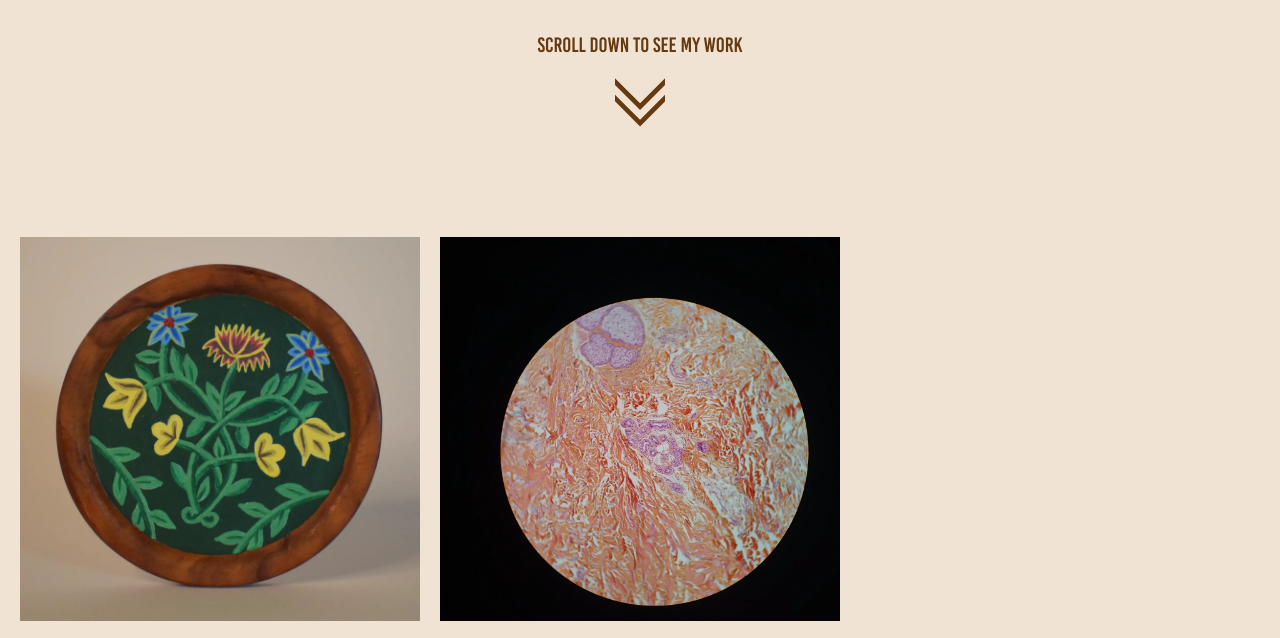
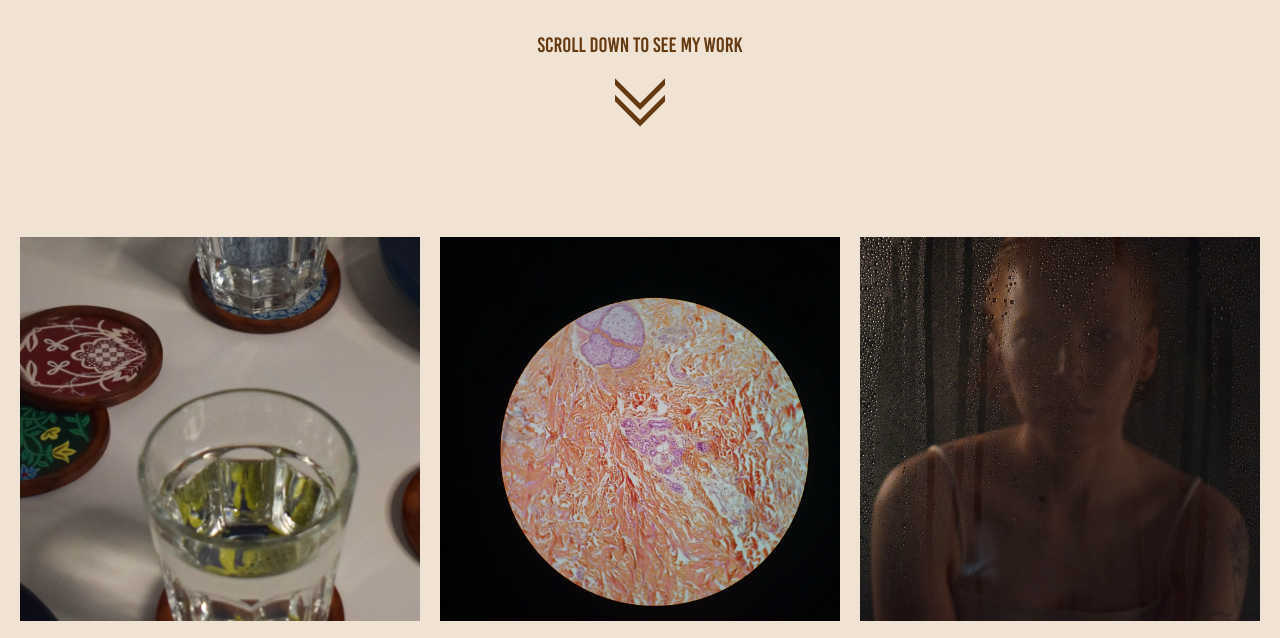
Before and after one commit to ESPR07/helene-volle-portfolio, a plain HTML site: page pages/myWork.html in a window 1280 px wide. Shown: the part 263-901 px from the top of the page. Drawn offline with Linux system fonts and the light colour scheme.

Commit message:
Added json information

```diff
--- a/pages/myWork.html
+++ b/pages/myWork.html
@@ -5,7 +5,7 @@
     <meta name="viewport" content="width=device-width, initial-scale=1.0">
     <link rel="stylesheet" href="/styles/root.css">
     <link rel="stylesheet" href="/styles/myWork.css">
-    <script src="/scripts/myWork.js"></script>
+    <script defer src="/scripts/myWork.js"></script>
     <title>My Work</title>
 </head>
 <body>
@@ -18,9 +18,9 @@
     </nav>
     <main>
         <section class="greeting-box">
-            <h1>HI, I'M HELENE BACKE VOLLE</h1>
+            <h1>Hi, I'm Helene Backe Volle</h1>
             <p>Scroll down to see my work</p>
-            <button></button>
+            <button id="scroll-button"></button>
         </section>
         <section class="image-grid"></section>
 
--- a/scripts/fakeAPI/info.json
+++ b/scripts/fakeAPI/info.json
@@ -6,7 +6,27 @@
             "short_description": "This is the short description",
             "images": [
                 {
+                    "link": "/assets/images/a_new_little_life/12.webp",
+                    "title": "Project image",
+                    "width": "-"
+                },
+                {
+                    "link": "/assets/images/a_new_little_life/11.webp",
+                    "title": "Title",
+                    "width": "100%"
+                },
+                {
                     "link": "/assets/images/a_new_little_life/01.webp",
+                    "title": "Title",
+                    "width": "60%"
+                },
+                {
+                    "link": "/assets/images/a_new_little_life/09.webp",
+                    "title": "Title",
+                    "width": "39%"
+                },
+                {
+                    "link": "/assets/images/a_new_little_life/10.webp",
                     "title": "Title",
                     "width": "39%"
                 },
@@ -18,7 +38,52 @@
                 {
                     "link": "/assets/images/a_new_little_life/03.webp",
                     "title": "Title",
+                    "width": "60%"
+                },
+                {
+                    "link": "/assets/images/a_new_little_life/08.webp",
+                    "title": "Title",
+                    "width": "39%"
+                },
+                {
+                    "link": "/assets/images/a_new_little_life/07.webp",
+                    "title": "Title",
+                    "width": "39%"
+                },
+                {
+                    "link": "/assets/images/a_new_little_life/04.webp",
+                    "title": "Title",
+                    "width": "60%"
+                },
+                {
+                    "link": "/assets/images/a_new_little_life/05.webp",
+                    "title": "Title",
+                    "width": "60%"
+                },
+                {
+                    "link": "/assets/images/a_new_little_life/06.webp",
+                    "title": "Title",
+                    "width": "39%"
+                },
+                {
+                    "link": "/assets/images/a_new_little_life/12.webp",
+                    "title": "Title",
                     "width": "100%"
+                },
+                {
+                    "link": "/assets/images/a_new_little_life/13.webp",
+                    "title": "Title",
+                    "width": "33%"
+                },
+                {
+                    "link": "/assets/images/a_new_little_life/14.webp",
+                    "title": "Title",
+                    "width": "33%"
+                },
+                {
+                    "link": "/assets/images/a_new_little_life/15.webp",
+                    "title": "Title",
+                    "width": "33%"
                 }
 
             ]
@@ -31,8 +96,160 @@
                 {
                     "link": "/assets/images/colours_on_micro_level/01.webp",
                     "title": "Title",
+                    "width": "-"
+                },
+                {
+                    "link": "/assets/images/colours_on_micro_level/01.webp",
+                    "title": "Title",
                     "width": "100%"
                 }
+            ]
+        },
+        {
+            "name": "The Artist",
+            "description": "This is a long and fulfilling description that explains everything about the project in it's fullness!",
+            "short_description": "This is the short description",
+            "images": [
+                {
+                    "link": "/assets/images/the_artist/01.webp",
+                    "title": "Title",
+                    "width": "-"
+                },
+                {
+                    "link": "/assets/images/the_artist/01.webp",
+                    "title": "Title",
+                    "width": "60%"
+                },
+                {
+                    "link": "/assets/images/the_artist/02.webp",
+                    "title": "Title",
+                    "width": "100%"
+                },
+                {
+                    "link": "/assets/images/the_artist/03.webp",
+                    "title": "Title",
+                    "width": "60%"
+                },
+                {
+                    "link": "/assets/images/the_artist/04.webp",
+                    "title": "Title",
+                    "width": "100%"
+                },
+                {
+                    "link": "/assets/images/the_artist/05.webp",
+                    "title": "Title",
+                    "width": "60%"
+                },
+                {
+                    "link": "/assets/images/the_artist/03.webp",
+                    "title": "Title",
+                    "width": "100%"
+                },
+                {
+                    "link": "/assets/images/the_artist/06.webp",
+                    "title": "Title",
+                    "width": "60%"
+                },
+                {
+                    "link": "/assets/images/the_artist/07.webp",
+                    "title": "Title",
+                    "width": "100%"
+                },
+                {
+                    "link": "/assets/images/the_artist/08.webp",
+                    "title": "Title",
+                    "width": "60%"
+                },
+                {
+                    "link": "/assets/images/the_artist/09.webp",
+                    "title": "Title",
+                    "width": "100%"
+                },
+                {
+                    "link": "/assets/images/the_artist/10.webp",
+                    "title": "Title",
+                    "width": "60%"
+                },
+                {
+                    "link": "/assets/images/the_artist/11.webp",
+                    "title": "Title",
+                    "width": "100%"
+                }
+
+            ]
+        },
+        {
+            "name": "The Small Lives in Trondheim",
+            "description": "This is a long and fulfilling description that explains everything about the project in it's fullness!",
+            "short_description": "This is the short description",
+            "images": [
+                {
+                    "link": "/assets/images/the_small_lives_in_trondheim/01.webp",
+                    "title": "Title",
+                    "width": "-"
+                },
+                {
+                    "link": "/assets/images/the_small_lives_in_trondheim/01.webp",
+                    "title": "Title",
+                    "width": "100%"
+                }
+
+            ]
+        },
+        {
+            "name": "The Way We Think",
+            "description": "This is a long and fulfilling description that explains everything about the project in it's fullness!",
+            "short_description": "This is the short description",
+            "images": [
+                {
+                    "link": "/assets/images/the_way_we_think/01.webp",
+                    "title": "Title",
+                    "width": "-"
+                },
+                {
+                    "link": "/assets/images/the_way_we_think/01.webp",
+                    "title": "Title",
+                    "width": "60%"
+                },
+                {
+                    "link": "/assets/images/the_way_we_think/02.webp",
+                    "title": "Title",
+                    "width": "39%"
+                },
+                {
+                    "link": "/assets/images/the_way_we_think/03.webp",
+                    "title": "Title",
+                    "width": "100%"
+                },
+                {
+                    "link": "/assets/images/the_way_we_think/04.webp",
+                    "title": "Title",
+                    "width": "100%"
+                }
+
+            ]
+        },
+        {
+            "name": "Us",
+            "description": "This is a long and fulfilling description that explains everything about the project in it's fullness!",
+            "short_description": "This is the short description",
+            "images": [
+                {
+                    "link": "/assets/images/us/01.webp",
+                    "title": "Title",
+                    "width": "-"
+                },
+                {
+                    "link": "/assets/images/us/02.webp",
+                    "title": "Title",
+                    "width": "100%"
+                },
+                {
+                    "link": "/assets/images/us/01.webp",
+                    "title": "Title",
+                    "width": "100%"
+                }
+
             ]
         }
     ]
--- a/scripts/myWork.js
+++ b/scripts/myWork.js
@@ -1,4 +1,3 @@
-
 
 async function getData(){
     const response = await fetch("/scripts/fakeAPI/info.json");
@@ -43,7 +42,16 @@ async function renderHTML(){
 
     }
 
+}
+
+const scrollButton = document.querySelector(".greeting-box #scroll-button");
+console.log(scrollButton);
+scrollButton.addEventListener("click", scrollAnimation);
+
+function scrollAnimation(){
+    const imageGrid = document.querySelector(".image-grid");
+    imageGrid.scrollIntoView();
 
 }
 
-renderHTML()
+renderHTML();
--- a/scripts/projectPage.js
+++ b/scripts/projectPage.js
@@ -41,7 +41,7 @@ async function renderHTML(){
     //Adding images
     const imageContainer = document.querySelector(".image-container");
 
-    for(let i=0; i<projectData.images.length;i++){
+    for(let i=1; i<projectData.images.length;i++){
         const imageData = projectData.images[i];
         const image = document.createElement("img");
 
```
